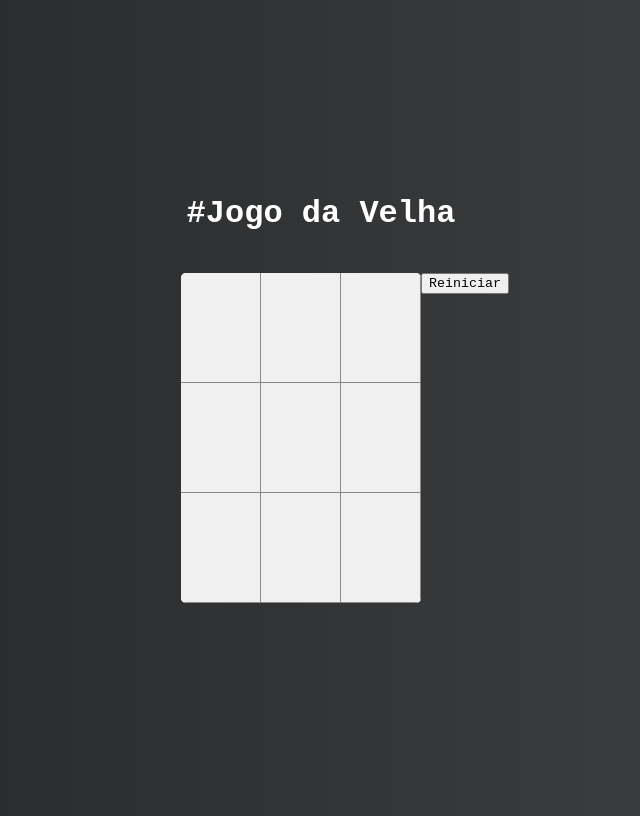
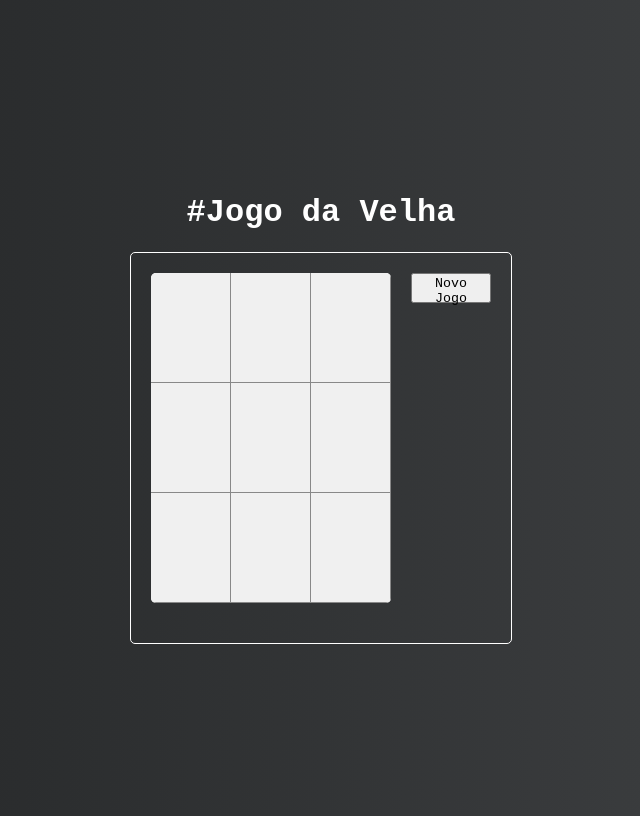
Before and after one commit to marcelobrgomes/reactic-tac-toe, a React (Create React App) app: page / in a window 1280 px wide. Shown: the whole page, without its empty margins (319-959 px from the left). Built offline with nearby package versions, Linux system fonts and the light colour scheme; a web font is replaced by a local one.

Commit message:
Updates in the readme file and interface improvements

```diff
--- a/src/main/Game.css
+++ b/src/main/Game.css
@@ -1,15 +1,10 @@
 .container {
-    width: 320px;
+    width: 380px;
     display: grid;
-    grid-template-columns: 240px 80px;
+    grid-template-columns: 260px 120px;
+    border: 1px solid #fff;
+    border-radius: 5px;
 }
-
-.options {
-    height: 330px;
-    width: 80px;
-    margin: 20px;
-}
-
 .game {
     height: 330px;
     width: 240px;
@@ -22,3 +17,16 @@
     grid-template-columns: 80px 80px 80px;
     grid-template-rows: 110px 110px 110px;
 }
+
+.options {
+    height: 330px;
+    width: 80px;
+    margin: 20px;
+
+    display: grid;
+    grid-template-rows: 30px 1fr;
+}
+
+.message {
+    width: 380px;
+}
--- a/src/main/Game.jsx
+++ b/src/main/Game.jsx
@@ -84,7 +84,7 @@ export default props => {
                 <Button id="8" play={play} value={gameArray[8]}/>
             </div>
             <div className="options">
-                <button onClick={()=> restart()}>Reiniciar</button>
+                <button onClick={()=> restart()}>Novo Jogo</button>
             </div>
             <div className="message">
                 <h2>{message}</h2>
```
Also changed, not shown: 1 other file (tests, documents, lock files or other folders).
